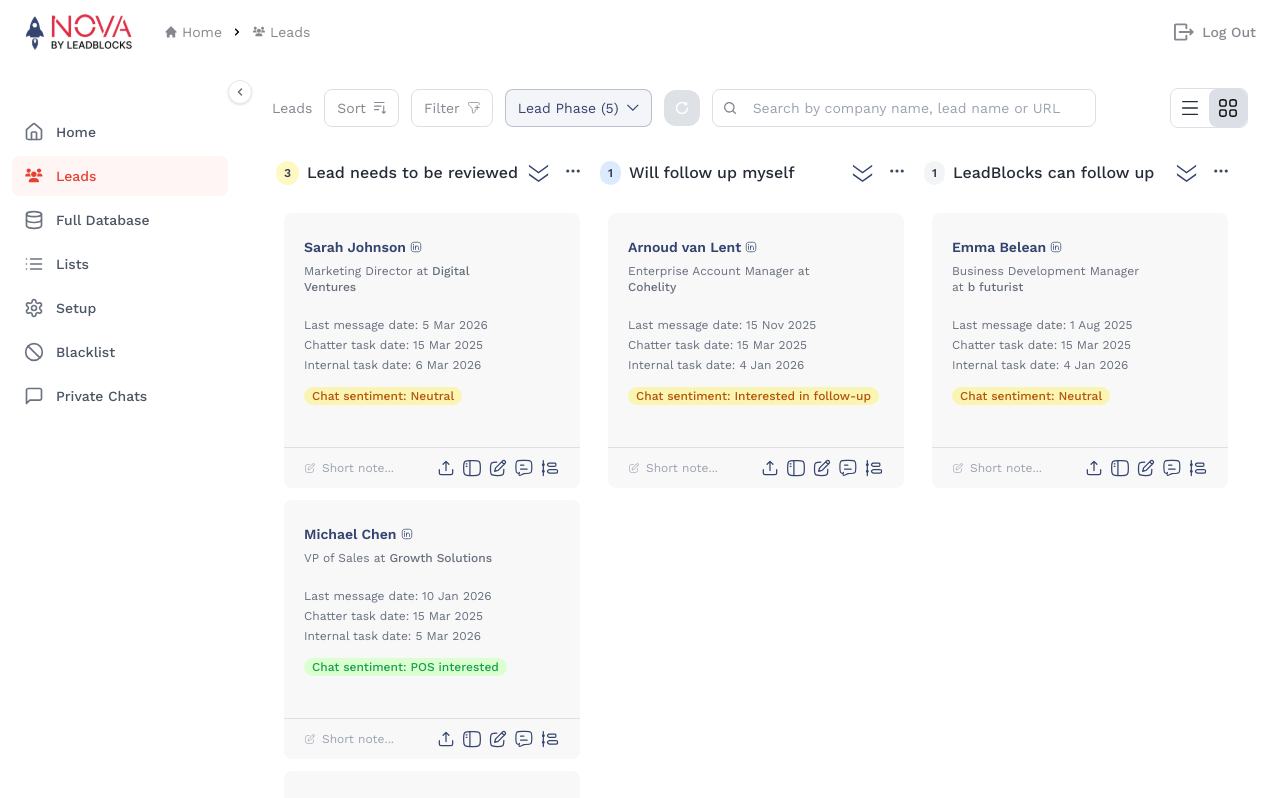
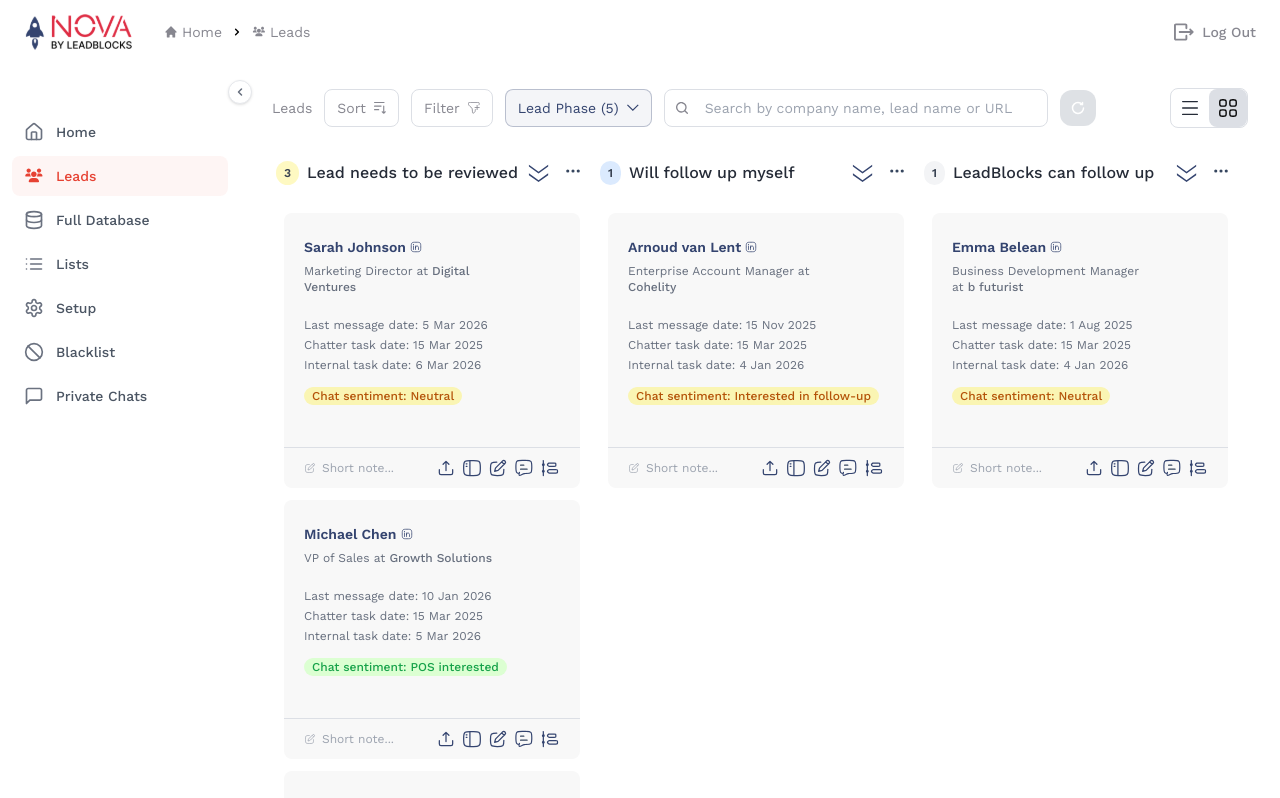
Before and after one commit to nomanmujahid1144/leadblock, a Next.js app: page /leads in a window 1280 px wide. Shown: the top 798 px of the page. Built offline with nearby package versions, Linux system fonts and the light colour scheme.

Commit message:
fix: issues

```diff
--- a/components/leads/LeadsTopBar.tsx
+++ b/components/leads/LeadsTopBar.tsx
@@ -162,17 +162,6 @@ const LeadsTopBar: React.FC<LeadsTopBarProps> = ({
                         onReset={onLeadPhaseReset}
                     />
 
-                    {/* Reset All Filters Button */}
-                    {hasActiveFilters && (
-                        <button
-                            onClick={handleResetAll}
-                            title="Reset all filters"
-                            className="flex items-center justify-center w-9 h-9 bg-neutral-300/70 hover:bg-neutral-400/70 rounded-xl transition-colors"
-                        >
-                            <ResetIcon size={16} className="text-white" />
-                        </button>
-                    )}
-
                     {/* Search Input */}
                     <div className="w-96">
                         <div className="relative">
@@ -186,6 +175,18 @@ const LeadsTopBar: React.FC<LeadsTopBarProps> = ({
                             />
                         </div>
                     </div>
+
+                    {/* Reset All Filters Button */}
+                    {hasActiveFilters && (
+                        <button
+                            onClick={handleResetAll}
+                            title="Reset all filters"
+                            className="flex items-center justify-center w-9 h-9 bg-neutral-300/70 hover:bg-neutral-400/70 rounded-xl transition-colors"
+                        >
+                            <ResetIcon size={16} className="text-white" />
+                        </button>
+                    )}
+
                 </div>
 
                 {/* View Toggle */}
```
